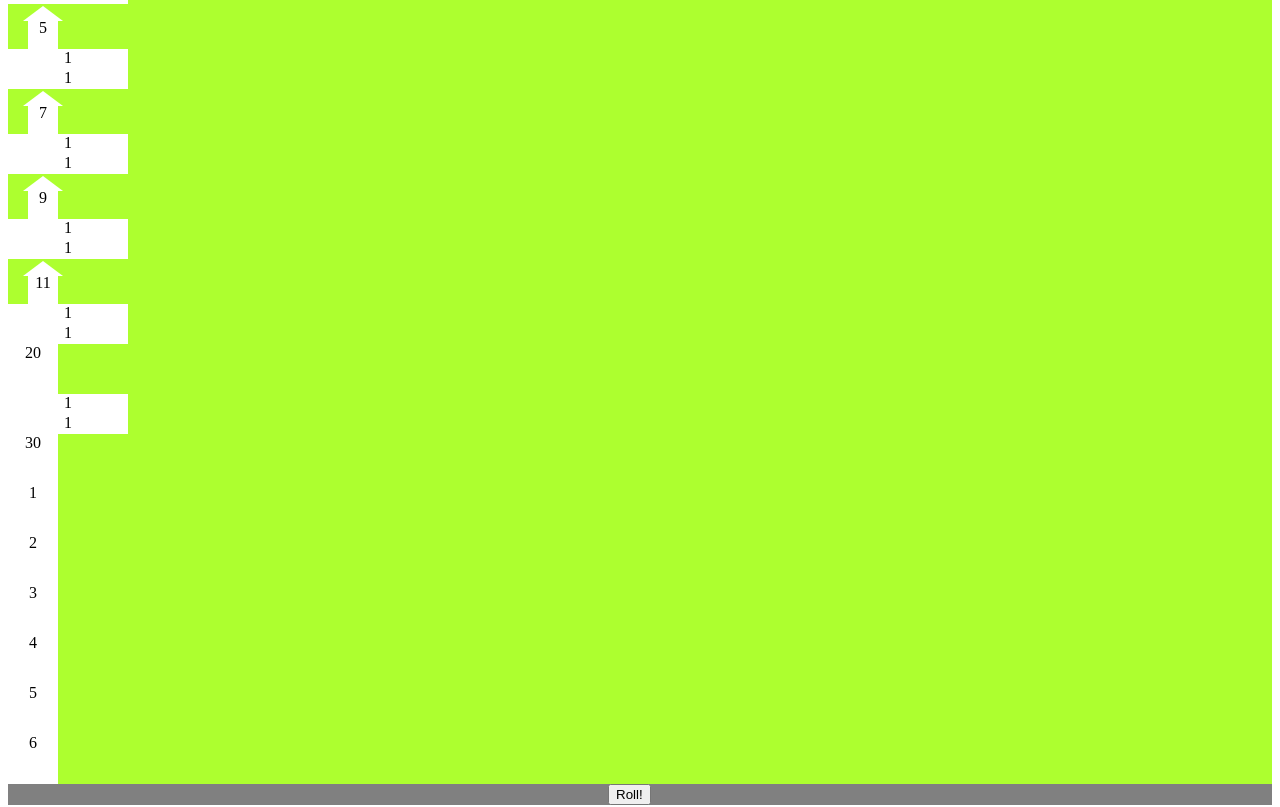
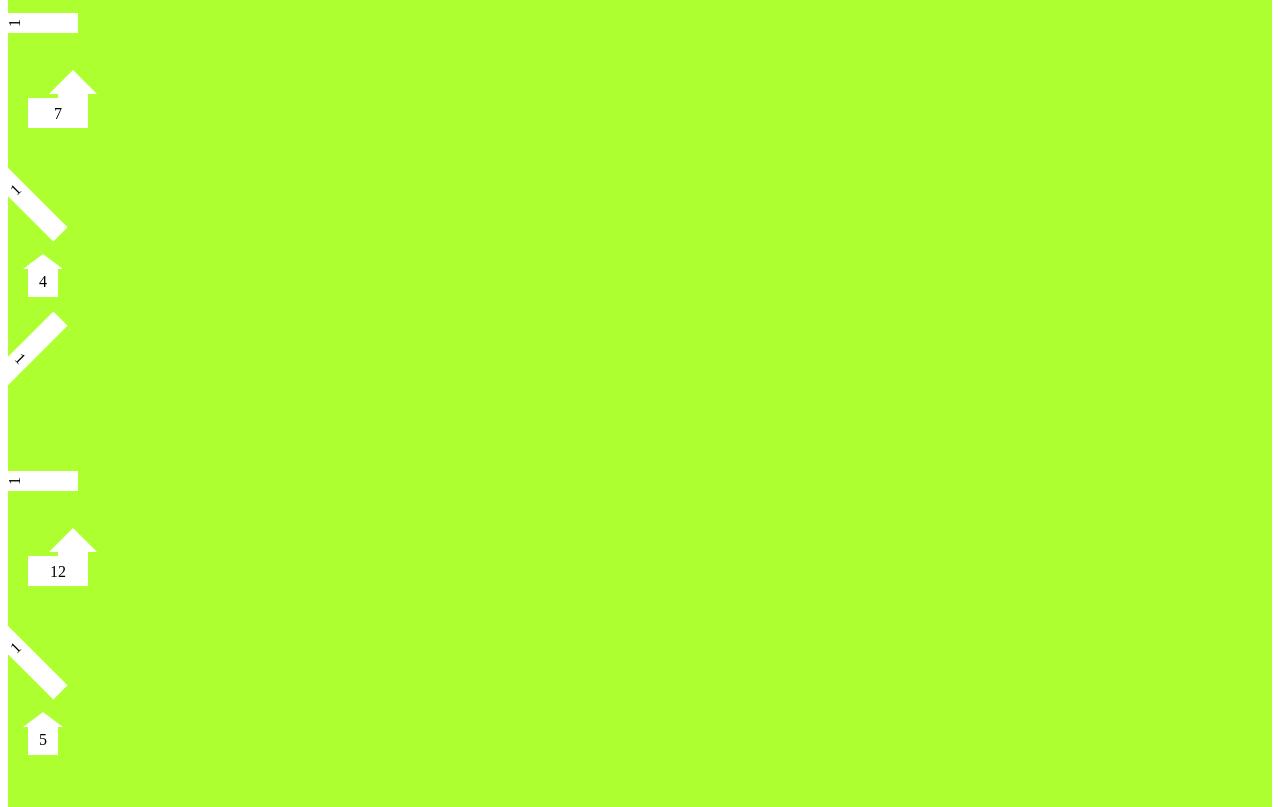
Before and after one commit to thegouge/catan-dice-game, an Angular app: page / in a window 1280 px wide. Shown: the part 643-1450 px from the top of the page. Built offline with nearby package versions, Linux system fonts and the light colour scheme.

Commit message:
built cities & soldiers and rotated the roads

```diff
--- a/src/app/components/island-map/island-map.component.css
+++ b/src/app/components/island-map/island-map.component.css
@@ -1,11 +1,19 @@
 #island-map {
   background: greenyellow;
-  --build-color: lightblue;
 
-  --road-height: 20px;
-  --road-width: calc(var(--road-height) * 6);
+  --hover-color: lightblue;
+  --built-color: blue;
+
+  --road-width: 20px;
+  --road-height: calc(var(--road-width) * 6);
 
   --settlement-square: 30px;
+
+  --city-height: var(--settlement-square);
+  --city-width: calc(var(--city-height) * 2);
+
+  --soldier-width: var(--settlement-square);
+  --soldier-height: calc(var(--soldier-width) * 1.5);
 }
 
 .hexagon {
@@ -42,22 +50,25 @@
 .settlement,
 .city,
 .soldier {
-  width: 50px;
-  height: 50px;
+  position: relative;
   background: white;
   text-align: center;
 }
 
-.start:hover,
 .road:hover,
 .settlement:hover,
 .city:hover,
 .soldier:hover {
-  background-color: var(--build-color);
+  background-color: var(--hover-color);
 }
 
-.built {
-  background: blue;
+.building-text {
+  margin: auto;
+  position: absolute;
+  top: 0;
+  bottom: 0;
+  right: 0;
+  left: 0;
 }
 
 .start,
@@ -66,18 +77,17 @@
   width: var(--road-width);
 }
 
-.start {
-  transform: rotate(45deg);
+.start .building-text,
+.road .building-text {
+  top: 40%;
 }
 
 .settlement {
-  background: white;
   display: inline-block;
   height: var(--settlement-square);
   width: var(--settlement-square);
   margin-left: 20px;
   margin-top: calc(var(--settlement-square) / 2);
-  position: relative;
 }
 .settlement:before {
   border-bottom: calc(var(--settlement-square) / 2) solid white;
@@ -90,3 +100,85 @@
   left: calc(var(--settlement-square) / -6.5);
   top: calc(var(--settlement-square) / -2.3);
 }
+.settlement:hover:before {
+  border-bottom-color: var(--hover-color);
+}
+.settlement .building-text {
+  top: 20%;
+}
+
+.city {
+  display: inline-block;
+  height: var(--city-height);
+  width: var(--city-width);
+  margin-left: 20px;
+  margin-top: calc(var(--city-height) / 2);
+}
+.city:before {
+  content: "";
+  height: 0;
+  width: 0;
+  border-bottom: calc(var(--city-height) / 1.25) solid white;
+  border-left: calc(var(--city-height) / 1.25) solid transparent;
+  border-right: calc(var(--city-height) / 1.25) solid transparent;
+  position: absolute;
+  left: calc(var(--city-height) / 1.4);
+  top: calc(var(--city-height) / -1.07);
+}
+.city:after {
+  content: "";
+  height: calc(var(--city-height) / 6);
+  width: var(--city-height);
+  position: absolute;
+  bottom: calc(var(--city-height));
+  left: calc(var(--city-width) / 2);
+  background: white;
+}
+.city:hover:before {
+  border-bottom-color: var(--hover-color);
+}
+.city:hover:after {
+  background: var(--hover-color);
+}
+.city .building-text {
+  top: 25%;
+}
+
+.soldier {
+  z-index: 10;
+  width: var(--soldier-width);
+  height: var(--soldier-height);
+  border-radius: calc(var(--soldier-width) / 2) / var(--soldier-width);
+  border-bottom-right-radius: 0;
+  border-bottom-left-radius: 0;
+}
+.soldier:before {
+  content: "";
+  position: absolute;
+  top: calc(var(--soldier-height) / -2.5);
+  left: 0;
+  width: var(--soldier-width);
+  height: var(--soldier-width);
+  background: white;
+  border-radius: 50%;
+}
+.soldier:hover,
+.soldier:hover:before {
+  background: var(--hover-color);
+}
+.soldier .building-text {
+  top: 25%;
+}
+
+.built,
+.built:hover,
+.built:after,
+.built:hover:after {
+  background: var(--built-color);
+  color: white;
+}
+
+.built:before,
+.built:hover:before {
+  border-bottom-color: var(--built-color);
+}
--- a/src/app/components/island-map/island-map.component.html
+++ b/src/app/components/island-map/island-map.component.html
@@ -2,9 +2,20 @@
   <div
     *ngFor="let building of buildingList"
     [ngClass]="building.built ? building.type + ' built' : building.type"
-    [attr.id]="building.id"
+    [attr.id]="'building-' + building.id"
     (click)="build(building.id)"
   >
-    {{ building.pointValue }}
+    <ng-template *ngIf="building.pointValue; then thenblock; else elseblock">
+    </ng-template>
+    <ng-template #thenblock>
+      <div class="building-text">
+        {{ building.pointValue }}
+      </div>
+    </ng-template>
+    <ng-template #elseblock>
+      <div class="building-text">
+        &darr;
+      </div>
+    </ng-template>
   </div>
 </div>
--- a/src/app/components/island-map/island-map.component.ts
+++ b/src/app/components/island-map/island-map.component.ts
@@ -5,7 +5,7 @@ import {Building} from "../../models/Building";
 @Component({
   selector: "app-island-map",
   templateUrl: "./island-map.component.html",
-  styleUrls: ["./island-map.component.css"]
+  styleUrls: ["./island-map.component.css", "./positioning.css"]
 })
 export class IslandMapComponent implements OnInit {
   @Output() scoreBuilding: EventEmitter<number> = new EventEmitter();
--- /dev/null
+++ b/src/app/components/island-map/positioning.css
@@ -0,0 +1,117 @@
+/* STARTING ROAD */
+#building-0 {
+  background: black;
+  transform: rotate(-45deg);
+}
+
+#building-1 {
+}
+
+#building-2 {
+  transform: rotate(45deg);
+}
+
+#building-3 {
+  transform: rotate(-90deg);
+}
+
+#building-4 {
+}
+
+#building-5 {
+  transform: rotate(-45deg);
+}
+
+#building-6 {
+}
+
+#building-7 {
+  transform: rotate(45deg);
+}
+
+#building-8 {
+  transform: rotate(-90deg);
+}
+
+#building-9 {
+}
+
+#building-10 {
+  transform: rotate(-45deg);
+}
+
+#building-11 {
+}
+
+#building-12 {
+  transform: rotate(-90deg);
+}
+
+#building-13 {
+  transform: rotate(45deg);
+}
+
+#building-14 {
+}
+
+#building-15 {
+  transform: rotate(-45deg);
+}
+
+#building-16 {
+  transform: rotate(45deg);
+}
+
+#building-17 {
+}
+
+#building-18 {
+  transform: rotate(-45deg);
+}
+
+#building-19 {
+  transform: rotate(45deg);
+}
+
+#building-20 {
+}
+
+#building-21 {
+  transform: rotate(-90deg);
+}
+
+#building-22 {
+  transform: rotate(45deg);
+}
+
+#building-23 {
+}
+
+#building-24 {
+  transform: rotate(-45deg);
+}
+
+#building-25 {
+  transform: rotate(45deg);
+}
+
+#building-26 {
+}
+
+#building-27 {
+}
+
+#building-28 {
+}
+
+#building-29 {
+}
+
+#building-30 {
+}
+
+#building-31 {
+}
+
+#building-32 {
+}
--- a/src/app/models/Building.ts
+++ b/src/app/models/Building.ts
@@ -1,12 +1,10 @@
 export class Building {
   built: boolean;
 
-  constructor(
-    public id: number,
-    public type: string,
-    public pointValue: number
-  ) {
-    this.built = type === "start";
+  constructor(public id: number, public type: string, public pointValue: any) {
+    if (type === "start") {
+      this.built = true;
+    }
   }
 
   build() {
```
